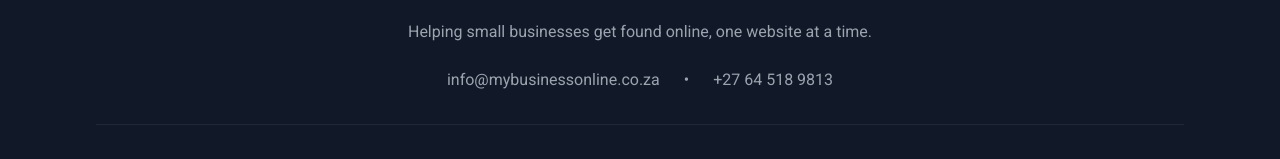
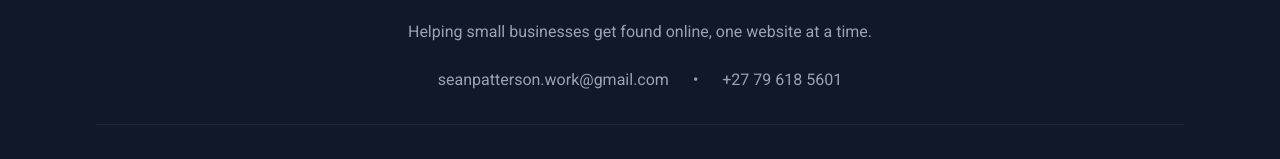
Before and after one commit to SeanDylan1982/get_online_za_1, a React (Vite) app: page / in a window 1280 px wide. Shown: the part 8424-8583 px from the top of the page. Built offline with nearby package versions, Linux system fonts and the light colour scheme.

Commit message:
contact details

```diff
--- a/src/components/Footer.tsx
+++ b/src/components/Footer.tsx
@@ -40,13 +40,13 @@ export default function Footer() {
           </p>
           <div className="flex justify-center space-x-6 text-gray-400">
             <span>
-              <a href="mailto:info@mybusinessonline.co.za">
-                info@mybusinessonline.co.za
+              <a href="mailto:seanpatterson.work@gmail.com">
+                seanpatterson.work@gmail.com
               </a>
             </span>
             <span>•</span>
             <span>
-              <a href="tel:+27645189813">+27 64 518 9813</a>
+              <a href="tel:+27796185601">+27 79 618 5601</a>
             </span>
           </div>
           <div className="mt-8 pt-8 border-t border-gray-800 text-sm text-gray-500">
```
